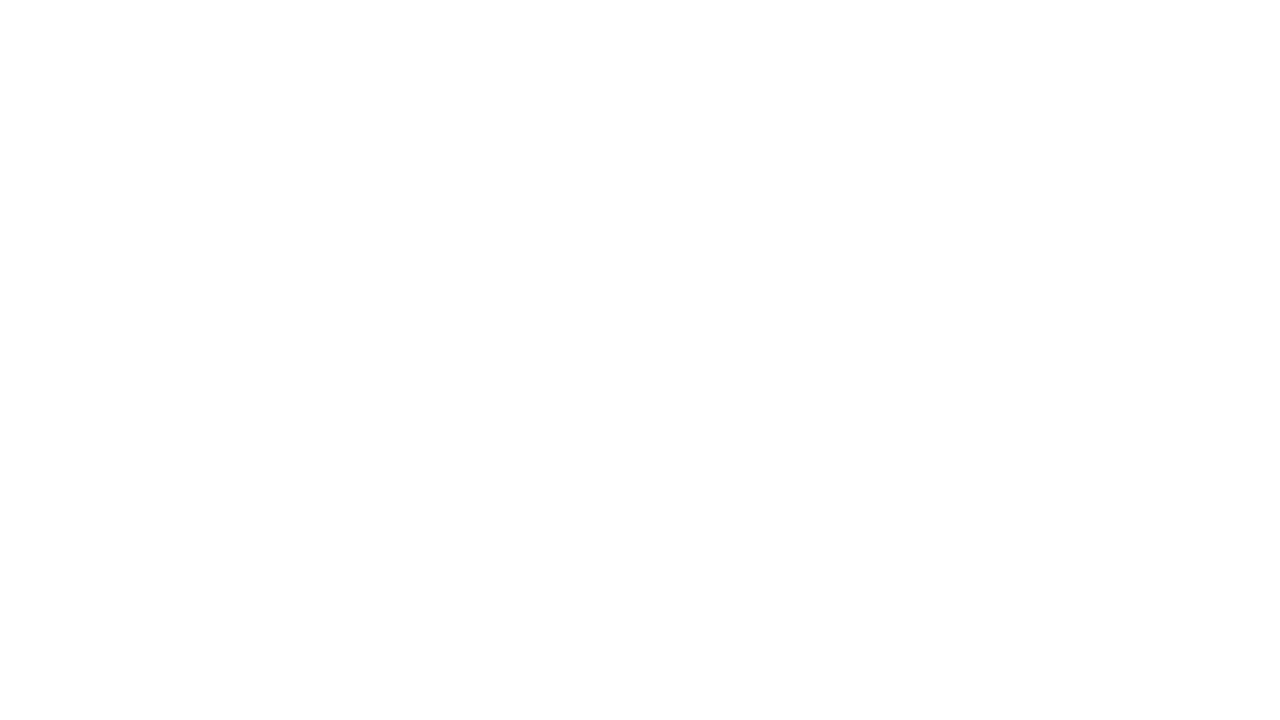
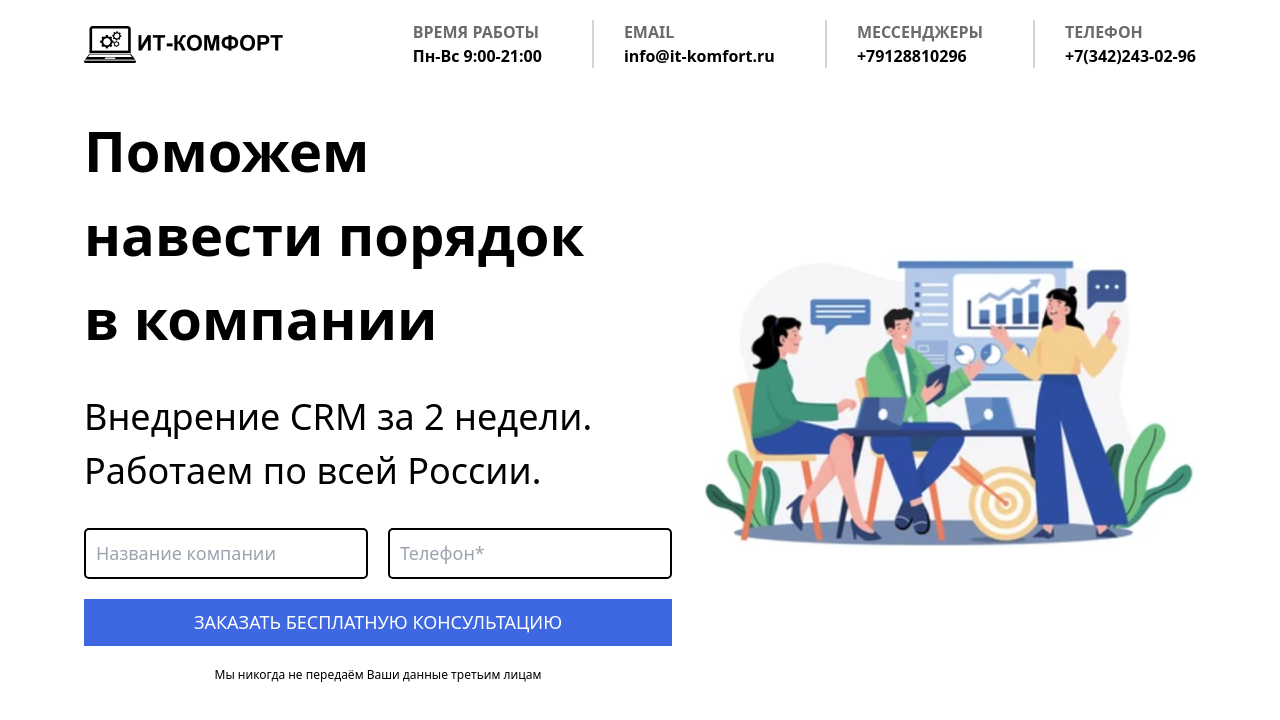
Before and after one commit to MuhammadEvazov/project3, a website: page src/index.html in a window 1280 px wide. Drawn offline with nearby package versions, Linux system fonts and the light colour scheme; files that its build step writes are made by us from their sources.

Commit message:
first section finished

```diff
--- a/src/index.html
+++ b/src/index.html
@@ -1,12 +1,57 @@
 <!DOCTYPE html>
 <html lang="en">
+
 <head>
     <meta charset="UTF-8">
     <meta name="viewport" content="width=device-width, initial-scale=1.0">
     <title>Project 3</title>
     <link rel="stylesheet" href="./output.css">
 </head>
+
 <body>
+    <header>
+        <nav class="p-[20px] lg:w-[90%] lg:m-auto lg:max-w-[1300px] flex items-center justify-between">
+            <img src="./images/Logo (10).png" alt="">
+            <div class="hidden lg:flex items-center gap-[50px]">
+                <div>
+                    <p class="text-[#6B6B6B] font-[600]">ВРЕМЯ РАБОТЫ</p>
+                    <p class="font-[700]">Пн-Вс 9:00-21:00</p>
+                </div>
+                <div class="border-l-[2px] border-solid border-[lightgray] pl-[30px]">
+                    <p class="text-[#6B6B6B] font-[600]">EMAIL</p>
+                    <a class="font-[700]">info@it-komfort.ru</a>
+                </div>
+                <div class="border-l-[2px] border-solid border-[lightgray] pl-[30px]">
+                    <p class="text-[#6B6B6B] font-[600]">МЕССЕНДЖЕРЫ</p>
+                    <p class="font-[700]">+79128810296</p>
+                </div>
+                <div class="border-l-[2px] border-solid border-[lightgray] pl-[30px]">
+                    <p class="text-[#6B6B6B] font-[600]">ТЕЛЕФОН</p>
+                    <p class="font-[700]">+7(342)243-02-96</p>
+                </div>
+            </div>
+            <img class="text-[40px] lg:hidden" src="./images/Vector.png" alt="">
+        </nav>
 
+        <section class="section1 p-[20px] lg:w-[90%] lg:m-auto lg:max-w-[1300px] flex items-center justify-between">
+            <aside class="flex flex-col items-start gap-[30px]">
+                <h1 class="text-[31px] font-[800] lg:text-[56px]">Поможем <br>
+                    навести порядок <br>
+                    в компании</h1>
+                <p class="text-[18px] lg:text-[36px]">Внедрение CRM за 2 недели. <br>
+                    Работаем по всей России.</p>
+                <div class="flex flex-col items-start gap-[20px]">
+                    <div class="flex flex-col items-center gap-[20px] w-[100%] lg:flex-row">
+                        <input class="p-[10px] border-[2px] border-solid border-[black] rounded-[5px] text-[18px] w-[100%]" type="text" placeholder="Название компании">
+                        <input class="p-[10px] border-[2px] border-solid border-[black] rounded-[5px] text-[18px] w-[100%]" type="number" placeholder="Телефон*">
+                    </div>
+                    <button class="bg-[#3D68E1] text-[white] py-[10px] w-[100%] text-[18px]">ЗАКАЗАТЬ БЕСПЛАТНУЮ КОНСУЛЬТАЦИЮ</button>
+                    <p class="text-[12px] self-center">Мы никогда не передаём Ваши данные третьим лицам</p>
+                </div>
+            </aside>
+            <img class="hidden lg:block" src="./images/image 15.png" alt="">
+        </section>
+    </header>
 </body>
+
 </html>
```
Also changed, not shown: src/images/Logo (10).png (added), src/images/Vector.png (added), src/images/image 15.png (added).
